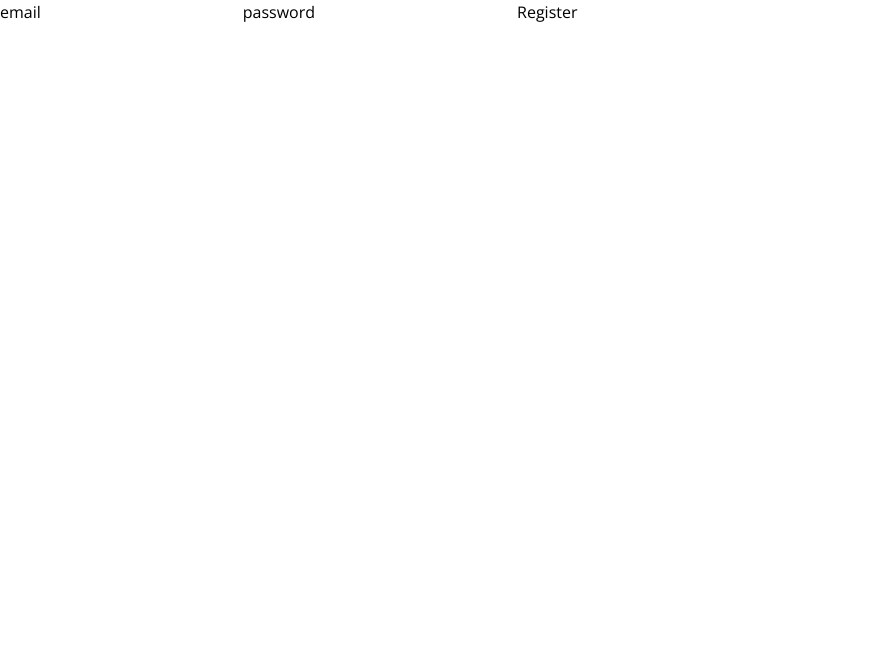
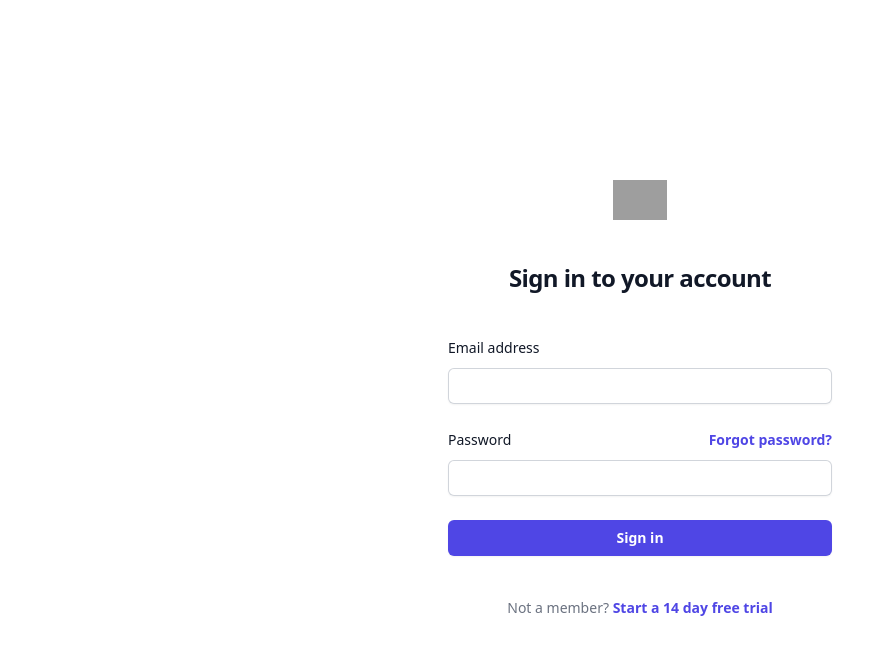
Before and after one commit to AlbaOngaro/ezyrp, a Next.js app: page /login in a window 1280 px wide. Shown: the top 654 px of the page, without its empty margins (0-894 px from the left). Built offline with nearby package versions, Linux system fonts and the light colour scheme; no server answers; grey boxes are pictures that could not be loaded.

Commit message:
feat: added register / login styles

```diff
--- a/package.json
+++ b/package.json
@@ -25,5 +25,8 @@
     "tailwindcss": "3.3.3",
     "typescript": "5.1.6",
     "zod": "^3.22.1"
+  },
+  "devDependencies": {
+    "@tailwindcss/forms": "^0.5.4"
   }
 }
--- a/src/components/pages/login/LoginPage.tsx
+++ b/src/components/pages/login/LoginPage.tsx
@@ -1,3 +1,4 @@
+/* eslint-disable @next/next/no-img-element */
 import { Credentials } from "lib/types";
 import { useAuth } from "providers/auth/AuthProvider";
 import { FormEventHandler, useState } from "react";
@@ -5,10 +6,12 @@
 export function LoginPage() {
   const { login } = useAuth();
 
-  const [credentials, setCredentials] = useState<Credentials>({
+  const [credentials, setCredentials] = useState<Omit<Credentials, "username">>(
+    {
       email: "",
       password: "",
-  });
+    }
+  );
 
   const handleSubmit: FormEventHandler<HTMLFormElement> = async (e) => {
     e.preventDefault();
@@ -21,11 +24,35 @@
   };
 
   return (
-    <form onSubmit={handleSubmit}>
-      <label>
-        email
+    <div className="flex min-h-full flex-1 flex-col justify-center px-6 py-12 lg:px-8">
+      <div className="sm:mx-auto sm:w-full sm:max-w-sm">
+        <img
+          className="mx-auto h-10 w-auto"
+          src="https://tailwindui.com/img/logos/mark.svg?color=indigo&shade=600"
+          alt="Your Company"
+        />
+        <h2 className="mt-10 text-center text-2xl font-bold leading-9 tracking-tight text-gray-900">
+          Sign in to your account
+        </h2>
+      </div>
+
+      <div className="mt-10 sm:mx-auto sm:w-full sm:max-w-sm">
+        <form className="space-y-6" onSubmit={handleSubmit}>
+          <div>
+            <label
+              htmlFor="email"
+              className="block text-sm font-medium leading-6 text-gray-900"
+            >
+              Email address
+            </label>
+            <div className="mt-2">
               <input
+                id="email"
+                name="email"
                 type="email"
+                autoComplete="email"
+                required
+                className="block w-full rounded-md border-0 py-1.5 text-gray-900 shadow-sm ring-1 ring-inset ring-gray-300 placeholder:text-gray-400 focus:ring-2 focus:ring-inset focus:ring-indigo-600 sm:text-sm sm:leading-6"
                 value={credentials.email}
                 onChange={(e) =>
                   setCredentials((curr) => ({
@@ -34,11 +61,34 @@
                   }))
                 }
               />
+            </div>
+          </div>
+
+          <div>
+            <div className="flex items-center justify-between">
+              <label
+                htmlFor="password"
+                className="block text-sm font-medium leading-6 text-gray-900"
+              >
+                Password
               </label>
-      <label>
-        password
+              <div className="text-sm">
+                <a
+                  href="#"
+                  className="font-semibold text-indigo-600 hover:text-indigo-500"
+                >
+                  Forgot password?
+                </a>
+              </div>
+            </div>
+            <div className="mt-2">
               <input
+                id="password"
+                name="password"
                 type="password"
+                autoComplete="current-password"
+                required
+                className="block w-full rounded-md border-0 py-1.5 text-gray-900 shadow-sm ring-1 ring-inset ring-gray-300 placeholder:text-gray-400 focus:ring-2 focus:ring-inset focus:ring-indigo-600 sm:text-sm sm:leading-6"
                 value={credentials.password}
                 onChange={(e) =>
                   setCredentials((curr) => ({
@@ -47,9 +97,29 @@
                   }))
                 }
               />
-      </label>
+            </div>
+          </div>
 
-      <button>Register</button>
+          <div>
+            <button
+              type="submit"
+              className="flex w-full justify-center rounded-md bg-indigo-600 px-3 py-1.5 text-sm font-semibold leading-6 text-white shadow-sm hover:bg-indigo-500 focus-visible:outline focus-visible:outline-2 focus-visible:outline-offset-2 focus-visible:outline-indigo-600"
+            >
+              Sign in
+            </button>
+          </div>
         </form>
+
+        <p className="mt-10 text-center text-sm text-gray-500">
+          Not a member?{" "}
+          <a
+            href="#"
+            className="font-semibold leading-6 text-indigo-600 hover:text-indigo-500"
+          >
+            Start a 14 day free trial
+          </a>
+        </p>
+      </div>
+    </div>
   );
 }
--- a/src/components/pages/register/RegisterPage.tsx
+++ b/src/components/pages/register/RegisterPage.tsx
@@ -1,3 +1,4 @@
+/* eslint-disable @next/next/no-img-element */
 import { Credentials } from "lib/types";
 import { useAuth } from "providers/auth/AuthProvider";
 import { FormEventHandler, useState } from "react";
@@ -22,11 +23,35 @@
   };
 
   return (
-    <form onSubmit={handleSubmit}>
-      <label>
-        Email
+    <div className="flex min-h-full flex-1 flex-col justify-center px-6 py-12 lg:px-8">
+      <div className="sm:mx-auto sm:w-full sm:max-w-sm">
+        <img
+          className="mx-auto h-10 w-auto"
+          src="https://tailwindui.com/img/logos/mark.svg?color=indigo&shade=600"
+          alt="Your Company"
+        />
+        <h2 className="mt-10 text-center text-2xl font-bold leading-9 tracking-tight text-gray-900">
+          Create an account
+        </h2>
+      </div>
+
+      <div className="mt-10 sm:mx-auto sm:w-full sm:max-w-sm">
+        <form className="space-y-6" onSubmit={handleSubmit}>
+          <div>
+            <label
+              htmlFor="email"
+              className="block text-sm font-medium leading-6 text-gray-900"
+            >
+              Email address
+            </label>
+            <div className="mt-2">
               <input
+                id="email"
+                name="email"
                 type="email"
+                autoComplete="email"
+                required
+                className="block w-full rounded-md border-0 py-1.5 text-gray-900 shadow-sm ring-1 ring-inset ring-gray-300 placeholder:text-gray-400 focus:ring-2 focus:ring-inset focus:ring-indigo-600 sm:text-sm sm:leading-6"
                 value={credentials.email}
                 onChange={(e) =>
                   setCredentials((curr) => ({
@@ -35,12 +60,24 @@
                   }))
                 }
               />
+            </div>
+          </div>
+
+          <div>
+            <label
+              htmlFor="username"
+              className="block text-sm font-medium leading-6 text-gray-900"
+            >
+              Username
             </label>
-      <label>
-        username
+            <div className="mt-2">
               <input
+                id="username"
+                name="username"
                 type="text"
-          value={credentials.username || credentials.email.split("@")[0]}
+                autoComplete="username"
+                className="block w-full rounded-md border-0 py-1.5 text-gray-900 shadow-sm ring-1 ring-inset ring-gray-300 placeholder:text-gray-400 focus:ring-2 focus:ring-inset focus:ring-indigo-600 sm:text-sm sm:leading-6"
+                value={credentials.username}
                 onChange={(e) =>
                   setCredentials((curr) => ({
                     ...curr,
@@ -48,11 +85,26 @@
                   }))
                 }
               />
+            </div>
+          </div>
+
+          <div>
+            <div className="flex items-center justify-between">
+              <label
+                htmlFor="password"
+                className="block text-sm font-medium leading-6 text-gray-900"
+              >
+                Password
               </label>
-      <label>
-        password
+            </div>
+            <div className="mt-2">
               <input
+                id="password"
+                name="password"
                 type="password"
+                autoComplete="current-password"
+                required
+                className="block w-full rounded-md border-0 py-1.5 text-gray-900 shadow-sm ring-1 ring-inset ring-gray-300 placeholder:text-gray-400 focus:ring-2 focus:ring-inset focus:ring-indigo-600 sm:text-sm sm:leading-6"
                 value={credentials.password}
                 onChange={(e) =>
                   setCredentials((curr) => ({
@@ -61,9 +113,19 @@
                   }))
                 }
               />
-      </label>
+            </div>
+          </div>
 
-			<button>Register</button>
+          <div>
+            <button
+              type="submit"
+              className="flex w-full justify-center rounded-md bg-indigo-600 px-3 py-1.5 text-sm font-semibold leading-6 text-white shadow-sm hover:bg-indigo-500 focus-visible:outline focus-visible:outline-2 focus-visible:outline-offset-2 focus-visible:outline-indigo-600"
+            >
+              Sign up
+            </button>
+          </div>
         </form>
+      </div>
+    </div>
   );
 }
--- a/src/lib/schema/auth.ts
+++ b/src/lib/schema/auth.ts
@@ -10,5 +10,5 @@
 export const credentials = z.object({
   email: z.string().email(),
   password: z.string().min(8),
-  username: z.string().nullable(),
+  username: z.string(),
 });
--- a/src/pages/_document.tsx
+++ b/src/pages/_document.tsx
@@ -1,4 +1,4 @@
-import { Html, Head, Main, NextScript } from 'next/document'
+import { Html, Head, Main, NextScript } from "next/document";
 
 export default function Document() {
   return (
@@ -9,5 +9,5 @@
         <NextScript />
       </body>
     </Html>
-  )
+  );
 }
--- a/src/pages/api/auth/login.ts
+++ b/src/pages/api/auth/login.ts
@@ -10,11 +10,13 @@
 
 const handler: NextApiHandler = async (req, res) => {
   try {
-    const { password, email } = credentials.parse(req.body);
+    const { password, email } = credentials
+      .omit({ username: true })
+      .parse(req.body);
 
     const token = await surreal.signin({
-      NS: "test",
-      DB: "test",
+      NS: "crm",
+      DB: "crm",
       SC: "allusers",
       email,
       password,
--- a/src/pages/api/auth/register.ts
+++ b/src/pages/api/auth/register.ts
@@ -9,7 +9,9 @@
 
 const handler: NextApiHandler = async (req, res) => {
   try {
-    const { username, password, email } = credentials.parse(req.body);
+    const { username, password, email } = credentials
+      .partial({ username: true })
+      .parse(req.body);
 
     const token = await surreal.signup({
       NS: "crm",
--- a/src/providers/auth/AuthProvider.tsx
+++ b/src/providers/auth/AuthProvider.tsx
@@ -14,7 +14,7 @@
   register: (credentials: Credentials) => Promise<unknown>;
   logout: () => Promise<void>;
   login: (
-    credentials: Omit<Credentials, "passwordConfirm">,
+    credentials: Omit<Credentials, "username">,
   ) => Promise<unknown>;
   user: User | null;
 }
@@ -86,7 +86,7 @@
   );
 
   const login = useCallback(
-    async (credentials: Omit<Credentials, "passwordConfirm">) => {
+    async (credentials: Omit<Credentials, "username">) => {
       try {
         await fetch("/api/auth/login", {
           method: "POST",
--- a/src/styles/globals.css
+++ b/src/styles/globals.css
@@ -10,7 +10,11 @@
   box-sizing: border-box;
 }
 
+html,
 body {
-  font-family: "Open Sans", sans-serif;
-  margin: 0;
+  @apply h-full;
 }
+
+#__next {
+  @apply h-full bg-white font-sans;
+}
```
Also changed, not shown: tailwind.config.ts (+10 -10 lines), 1 other file (tests, documents, lock files or other folders). Lines whose indentation alone changed are shown as unchanged.
